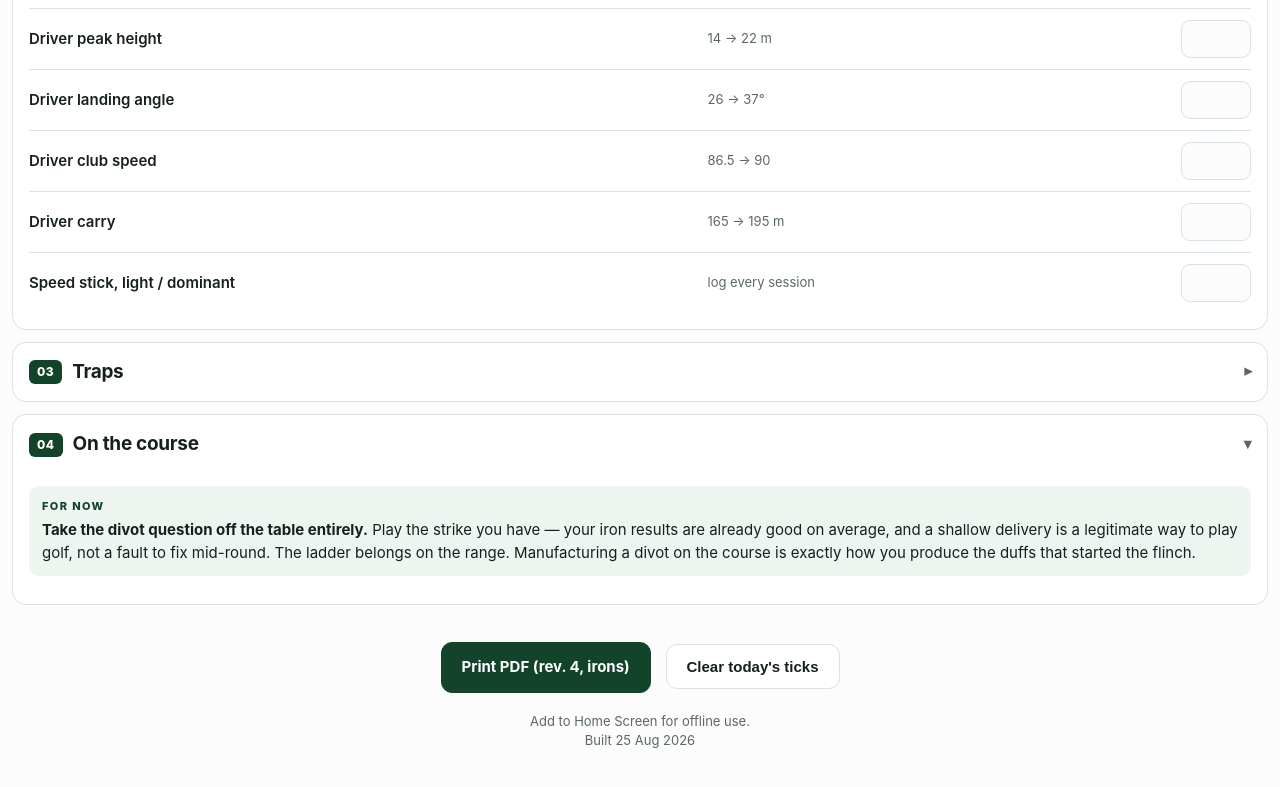
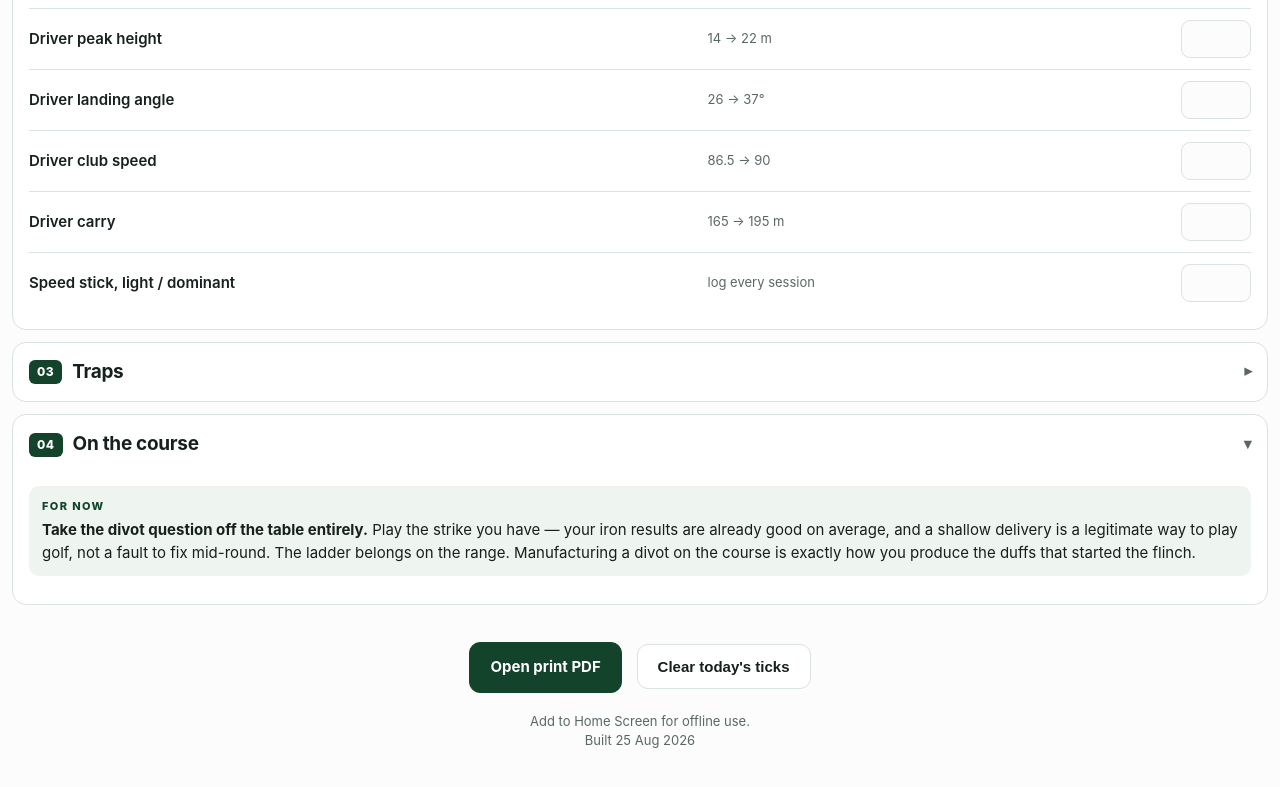
Before and after one commit to tommiriipinen/golf-range-card, a plain HTML site: page index.html in a window 1280 px wide. Shown: the part 8448-9235 px from the top of the page. Drawn offline with Linux system fonts and the light colour scheme.

Commit message:
Rebuild the print PDF and source archive for rev. 5.
The archive src/ had drifted a revision behind the deployed page, so it
is resynced: src/index.html is the rev. 5 phone card, and src/print.html
is rewritten with the driver block leading — plan and baseline, the two
launch and speed blocks, targets and caveats — followed by the iron
material with the driver sections renumbered, the week and phasing
rebuilt around five driver days, and the scorecard and traps updated.
Eleven pages, footers renumbered.

The renderer moves from wkhtmltopdf to headless Chrome: wkhtmltopdf is
archived upstream and no longer packaged by Homebrew or recent Ubuntu,
so the old Makefile and workflow could not build at all. Chrome needs
print backgrounds forced on and a print zoom to keep one pagebreak
section equal to one A4 page; both live in src/print.html.

golf-range-card-rev4.pdf is replaced by golf-range-card-rev5.pdf and
the page's PDF button now points at it.

Co-Authored-By: Claude Opus 5 (1M context) <noreply@anthropic.com>

```diff
--- a/index.html
+++ b/index.html
@@ -454,7 +454,7 @@
 </main>
 
 <footer>
-  <a class="btn primary" href="golf-range-card-rev4.pdf">Print PDF (rev. 4, irons)</a>
+  <a class="btn primary" href="golf-range-card-rev5.pdf">Open print PDF</a>
   <button class="btn" id="reset">Clear today's ticks</button>
   <div class="meta">
     Add to Home Screen for offline use.<br>
```
Also changed, not shown: 3 other files.
